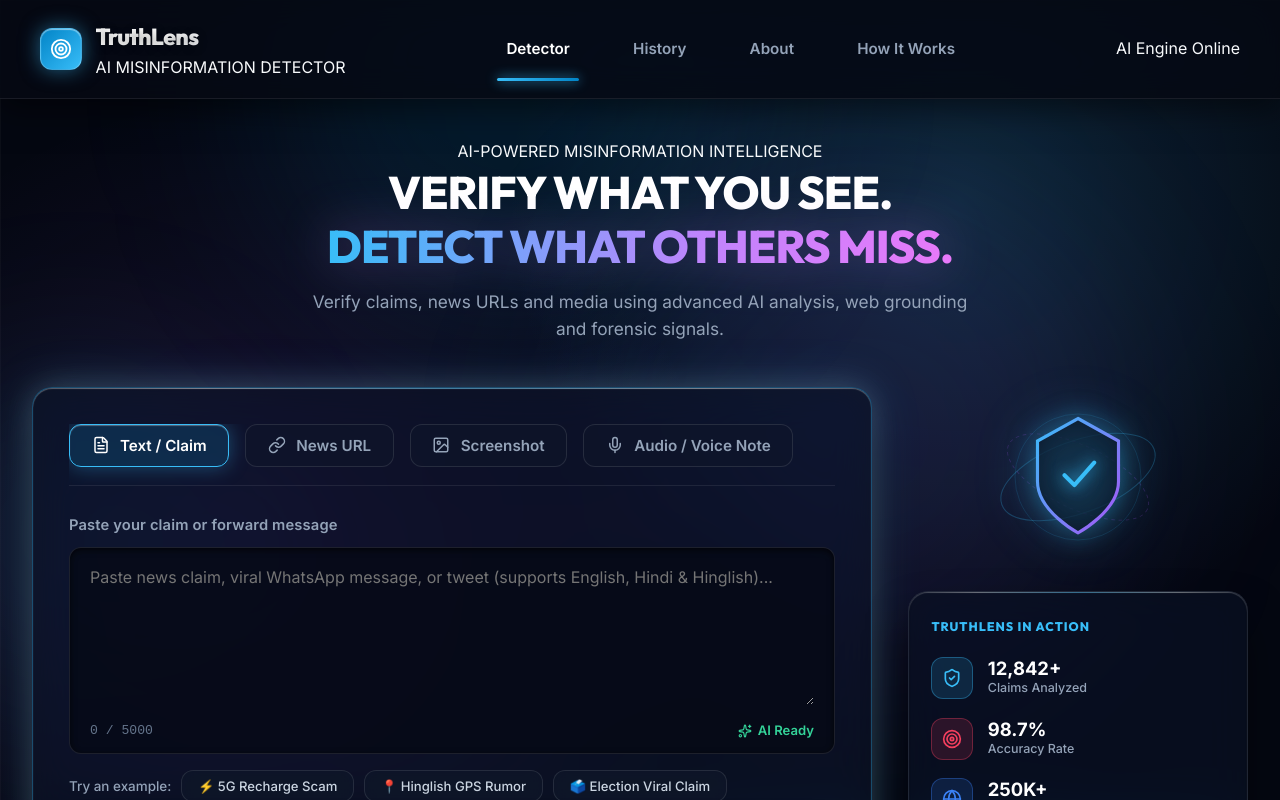
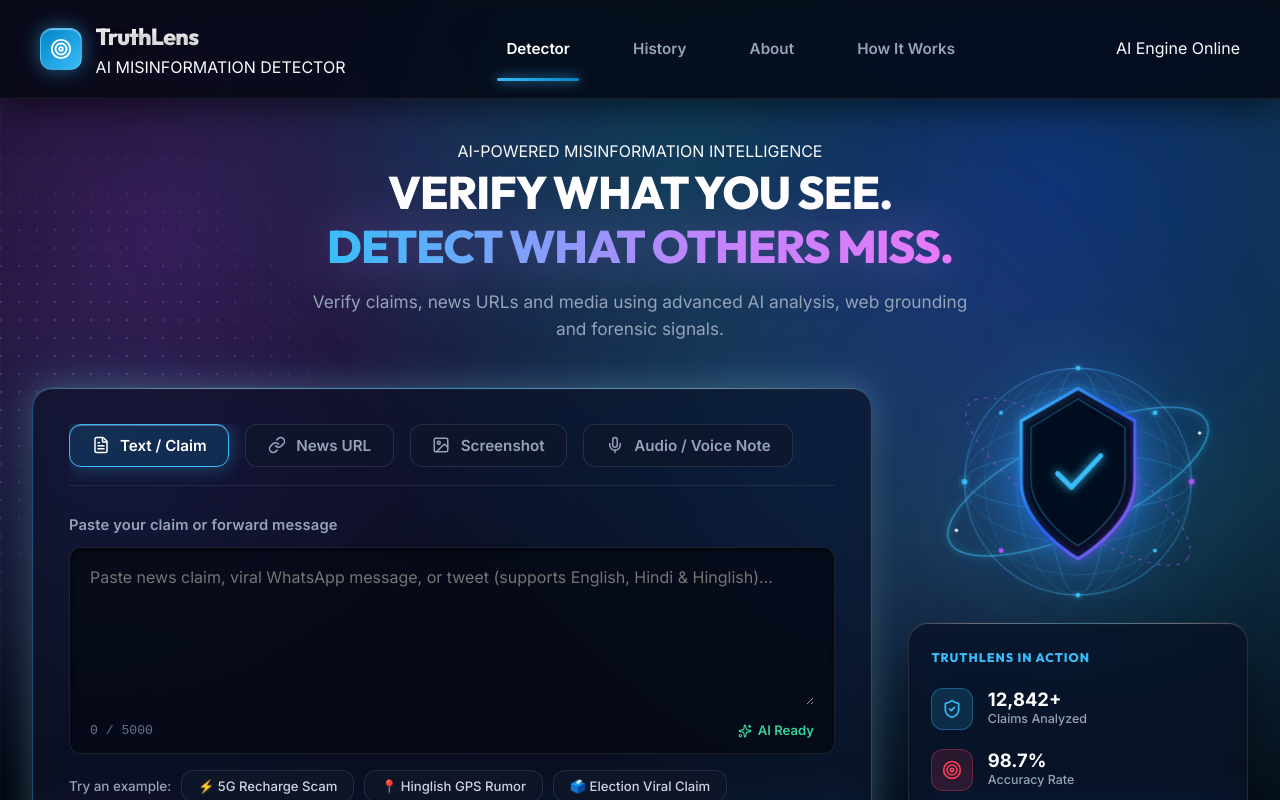
Before and after one commit to akaashish6/fake-new-detection-system, a React (Vite) app in the folder frontend/: page / in a window 1280 px wide. Shown: the top 800 px of the page. Built offline with nearby package versions, Linux system fonts and the light colour scheme.

Commit message:
change the background

```diff
--- a/frontend/src/App.jsx
+++ b/frontend/src/App.jsx
@@ -51,7 +51,10 @@
 
       <Header activeTab={activeTab} setActiveTab={setActiveTab} />
 
-      <main className="main-layout">
+      <main className="main-layout" style={{ position: 'relative' }}>
+        {/* Left Cyber Matrix Grid Overlay */}
+        <div className="cyber-grid-left" />
+
         {activeTab === 'scan' ? (
           <>
             {/* HERO SECTION */}
@@ -96,44 +99,88 @@
                     <InputForm onSubmit={handleFormSubmit} isLoading={isLoading} />
                   </div>
 
-                  {/* RIGHT: TRUTHLENS IN ACTION & 3D GRAPHIC */}
+                  {/* RIGHT: TRUTHLENS IN ACTION & 3D GLOBE GRAPHIC */}
                   <div className="detector-sidebar-column">
-                    {/* 3D Glowing Shield & Globe Background Graphic */}
+                    {/* 3D Wireframe Globe & Shield Graphic */}
                     <div className="shield-globe-graphic">
-                      <svg viewBox="0 0 200 200" className="shield-svg">
+                      <svg viewBox="0 0 400 400" className="globe-3d-svg">
                         <defs>
-                          <radialGradient id="shieldGlow" cx="50%" cy="50%" r="50%">
-                            <stop offset="0%" stopColor="rgba(56, 189, 248, 0.35)" />
-                            <stop offset="100%" stopColor="rgba(0, 0, 0, 0)" />
+                          <filter id="neonCyanGlow" x="-50%" y="-50%" width="200%" height="200%">
+                            <feGaussianBlur stdDeviation="6" result="blur" />
+                            <feMerge>
+                              <feMergeNode in="blur" />
+                              <feMergeNode in="SourceGraphic" />
+                            </feMerge>
+                          </filter>
+
+                          <radialGradient id="globeAura" cx="50%" cy="50%" r="50%">
+                            <stop offset="0%" stopColor="rgba(56, 189, 248, 0.45)" />
+                            <stop offset="45%" stopColor="rgba(29, 107, 243, 0.25)" />
+                            <stop offset="100%" stopColor="rgba(3, 7, 18, 0)" />
                           </radialGradient>
-                          <linearGradient id="shieldBorderGrad" x1="0%" y1="0%" x2="100%" y2="100%">
+
+                          <linearGradient id="shieldGradient" x1="0%" y1="0%" x2="100%" y2="100%">
                             <stop offset="0%" stopColor="#38bdf8" />
+                            <stop offset="50%" stopColor="#2563eb" />
                             <stop offset="100%" stopColor="#a855f7" />
                           </linearGradient>
                         </defs>
 
-                        {/* Outer Orbital Grid Rings */}
-                        <ellipse cx="100" cy="100" rx="90" ry="40" stroke="rgba(56, 189, 248, 0.25)" strokeWidth="1.2" fill="none" transform="rotate(-20 100 100)" />
-                        <ellipse cx="100" cy="100" rx="85" ry="35" stroke="rgba(168, 85, 247, 0.2)" strokeWidth="1" strokeDasharray="4 4" fill="none" transform="rotate(25 100 100)" />
-                        <circle cx="100" cy="100" r="70" stroke="rgba(56, 189, 248, 0.15)" strokeWidth="1" fill="url(#shieldGlow)" />
+                        {/* Background Globe Radial Glow */}
+                        <circle cx="200" cy="200" r="170" fill="url(#globeAura)" />
 
-                        {/* Shield Badge */}
+                        {/* 3D Wireframe Globe Sphere Grid */}
+                        <circle cx="200" cy="200" r="140" stroke="rgba(56, 189, 248, 0.35)" strokeWidth="1.5" fill="none" />
+                        <circle cx="200" cy="200" r="140" stroke="rgba(168, 85, 247, 0.25)" strokeWidth="1" strokeDasharray="3 6" fill="none" />
+
+                        {/* Latitude Ellipses */}
+                        <ellipse cx="200" cy="200" rx="140" ry="35" stroke="rgba(56, 189, 248, 0.3)" strokeWidth="1.2" fill="none" />
+                        <ellipse cx="200" cy="200" rx="140" ry="75" stroke="rgba(56, 189, 248, 0.25)" strokeWidth="1" fill="none" />
+                        <ellipse cx="200" cy="200" rx="140" ry="115" stroke="rgba(56, 189, 248, 0.2)" strokeWidth="1" fill="none" />
+
+                        {/* Longitude Ellipses */}
+                        <ellipse cx="200" cy="200" rx="35" ry="140" stroke="rgba(56, 189, 248, 0.3)" strokeWidth="1.2" fill="none" />
+                        <ellipse cx="200" cy="200" rx="75" ry="140" stroke="rgba(56, 189, 248, 0.25)" strokeWidth="1" fill="none" />
+                        <ellipse cx="200" cy="200" rx="115" ry="140" stroke="rgba(56, 189, 248, 0.2)" strokeWidth="1" fill="none" />
+
+                        {/* Tilted Neon Orbital Rings */}
+                        <ellipse cx="200" cy="200" rx="175" ry="60" stroke="#38bdf8" strokeWidth="1.5" fill="none" transform="rotate(-25 200 200)" filter="url(#neonCyanGlow)" opacity="0.8" />
+                        <ellipse cx="200" cy="200" rx="165" ry="50" stroke="#a855f7" strokeWidth="1.2" strokeDasharray="4 8" fill="none" transform="rotate(35 200 200)" opacity="0.75" />
+
+                        {/* Glowing Grid Node Dots & Stars */}
+                        <circle cx="200" cy="60" r="3" fill="#38bdf8" filter="url(#neonCyanGlow)" />
+                        <circle cx="200" cy="340" r="3" fill="#38bdf8" filter="url(#neonCyanGlow)" />
+                        <circle cx="60" cy="200" r="3.5" fill="#38bdf8" filter="url(#neonCyanGlow)" />
+                        <circle cx="340" cy="200" r="3.5" fill="#a855f7" filter="url(#neonCyanGlow)" />
+                        <circle cx="105" cy="115" r="2.5" fill="#38bdf8" />
+                        <circle cx="295" cy="115" r="3" fill="#38bdf8" filter="url(#neonCyanGlow)" />
+                        <circle cx="105" cy="285" r="3" fill="#a855f7" />
+                        <circle cx="295" cy="285" r="2.5" fill="#38bdf8" />
+                        <circle cx="350" cy="140" r="2" fill="#ffffff" />
+                        <circle cx="50" cy="260" r="2" fill="#ffffff" />
+
+                        {/* FOREGROUND SHIELD EMBLEM */}
                         <path
-                          d="M100 35 L145 60 V105 C145 138 100 162 100 162 C100 162 55 138 55 105 V60 Z"
-                          stroke="url(#shieldBorderGrad)"
-                          strokeWidth="3.5"
-                          fill="rgba(10, 16, 32, 0.65)"
-                          filter="drop-shadow(0 0 15px rgba(56, 189, 248, 0.5))"
+                          d="M200 85 L270 125 V200 C270 255 200 295 200 295 C200 295 130 255 130 200 V125 Z"
+                          stroke="url(#shieldGradient)"
+                          strokeWidth="4"
+                          fill="rgba(6, 12, 28, 0.88)"
+                          filter="url(#neonCyanGlow)"
                         />
-                        {/* Checkmark */}
                         <path
-                          d="M85 98 L96 109 L118 84"
+                          d="M200 98 L258 133 V197 C258 244 200 279 200 279 C200 279 142 244 142 197 V133 Z"
+                          stroke="rgba(56, 189, 248, 0.4)"
+                          strokeWidth="1.5"
+                          fill="none"
+                        />
+                        <path
+                          d="M175 190 L192 207 L228 168"
                           stroke="#38bdf8"
-                          strokeWidth="4.5"
+                          strokeWidth="6"
                           strokeLinecap="round"
                           strokeLinejoin="round"
                           fill="none"
-                          filter="drop-shadow(0 0 8px #38bdf8)"
+                          filter="url(#neonCyanGlow)"
                         />
                       </svg>
                     </div>
--- a/frontend/src/index.css
+++ b/frontend/src/index.css
@@ -66,7 +66,7 @@
 }
 
 body {
-  background-color: #040711;
+  background-color: #02050e;
   color: var(--text-primary);
   font-family: var(--font-body);
   line-height: 1.6;
@@ -74,11 +74,11 @@
   overflow-x: hidden;
   position: relative;
   background-image:
-    radial-gradient(circle at 75% 25%, rgba(56, 189, 248, 0.18) 0%, transparent 40%),
-    radial-gradient(circle at 20% 70%, rgba(168, 85, 247, 0.14) 0%, transparent 40%),
-    linear-gradient(rgba(255, 255, 255, 0.03) 1px, transparent 1px),
-    linear-gradient(90deg, rgba(255, 255, 255, 0.03) 1px, transparent 1px);
-  background-size: 100% 100%, 100% 100%, 40px 40px, 40px 40px;
+    radial-gradient(circle at 82% 24%, rgba(29, 107, 243, 0.45) 0%, rgba(56, 189, 248, 0.25) 30%, transparent 60%),
+    radial-gradient(circle at 12% 30%, rgba(168, 85, 247, 0.32) 0%, transparent 45%),
+    linear-gradient(rgba(255, 255, 255, 0.025) 1px, transparent 1px),
+    linear-gradient(90deg, rgba(255, 255, 255, 0.025) 1px, transparent 1px);
+  background-size: 100% 100%, 100% 100%, 36px 36px, 36px 36px;
   background-attachment: fixed;
 }
 
@@ -474,27 +474,52 @@
     inset 0 1px 1px rgba(255, 255, 255, 0.6) !important;
 }
 
-/* Right Sidebar Column & 3D Shield Graphic */
+/* Left Cyber Matrix Grid Overlay */
+.cyber-grid-left {
+  position: absolute;
+  top: 10px;
+  left: -80px;
+  width: 480px;
+  height: 520px;
+  background-image: radial-gradient(rgba(168, 85, 247, 0.42) 1.5px, transparent 1.5px);
+  background-size: 18px 18px;
+  mask-image: radial-gradient(circle at 35% 45%, black 0%, transparent 75%);
+  -webkit-mask-image: radial-gradient(circle at 35% 45%, black 0%, transparent 75%);
+  pointer-events: none;
+  z-index: 0;
+}
+
+/* Right Sidebar Column & 3D Shield Globe Graphic */
 .detector-sidebar-column {
   display: flex;
   flex-direction: column;
-  gap: 1.5rem;
+  gap: 1.25rem;
   position: relative;
 }
 
 .shield-globe-graphic {
   width: 100%;
-  height: 180px;
+  height: 260px;
   display: flex;
   align-items: center;
   justify-content: center;
   position: relative;
+  margin-top: -30px;
+  margin-bottom: -15px;
 }
 
-.shield-svg {
-  height: 100%;
-  width: auto;
-  filter: drop-shadow(0 0 25px rgba(56, 189, 248, 0.3));
+.globe-3d-svg {
+  width: 320px;
+  height: 320px;
+  overflow: visible;
+  filter: drop-shadow(0 0 35px rgba(56, 189, 248, 0.45));
+  animation: floatGlobe 8s ease-in-out infinite alternate;
+}
+
+@keyframes floatGlobe {
+  0% { transform: translateY(0) scale(1); }
+  50% { transform: translateY(-8px) scale(1.02); }
+  100% { transform: translateY(0) scale(1); }
 }
 
 .sidebar-action-card {
```
Also changed, not shown: 1 other file (tests, documents, lock files or other folders).
